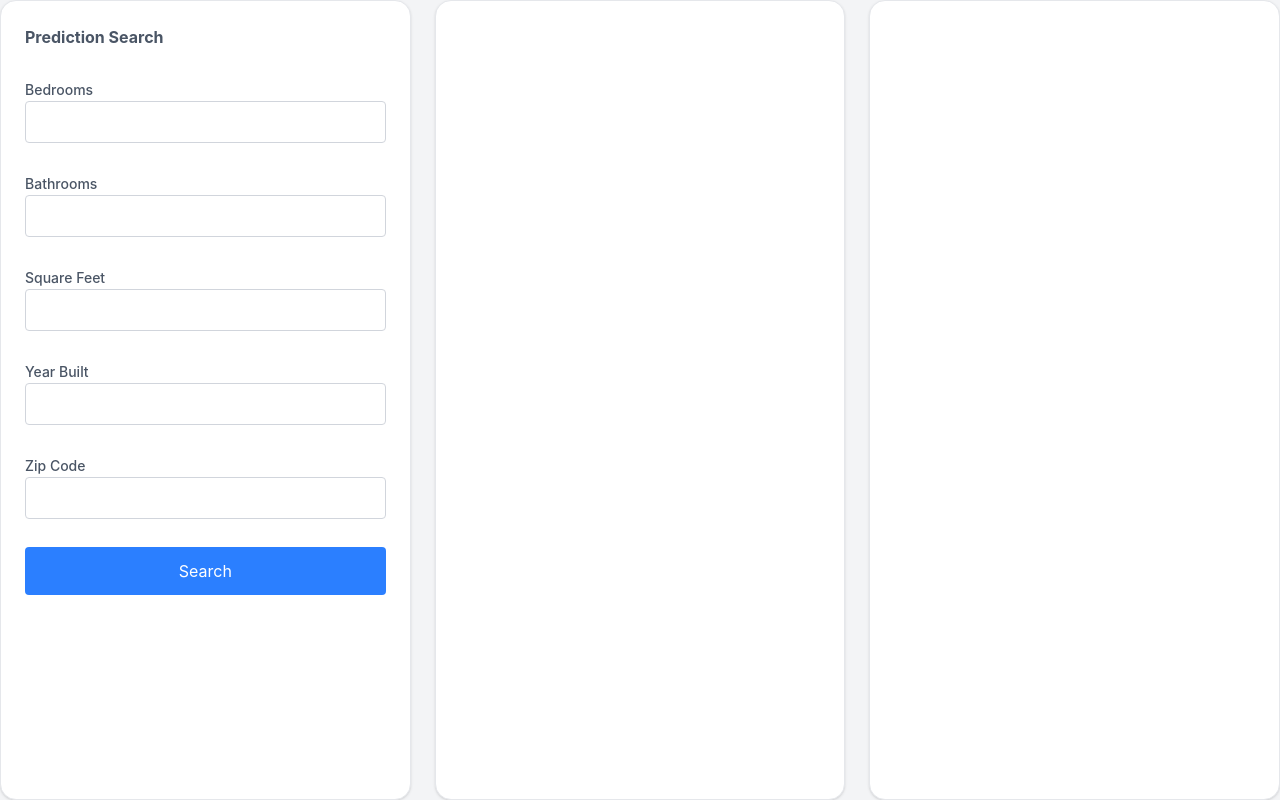
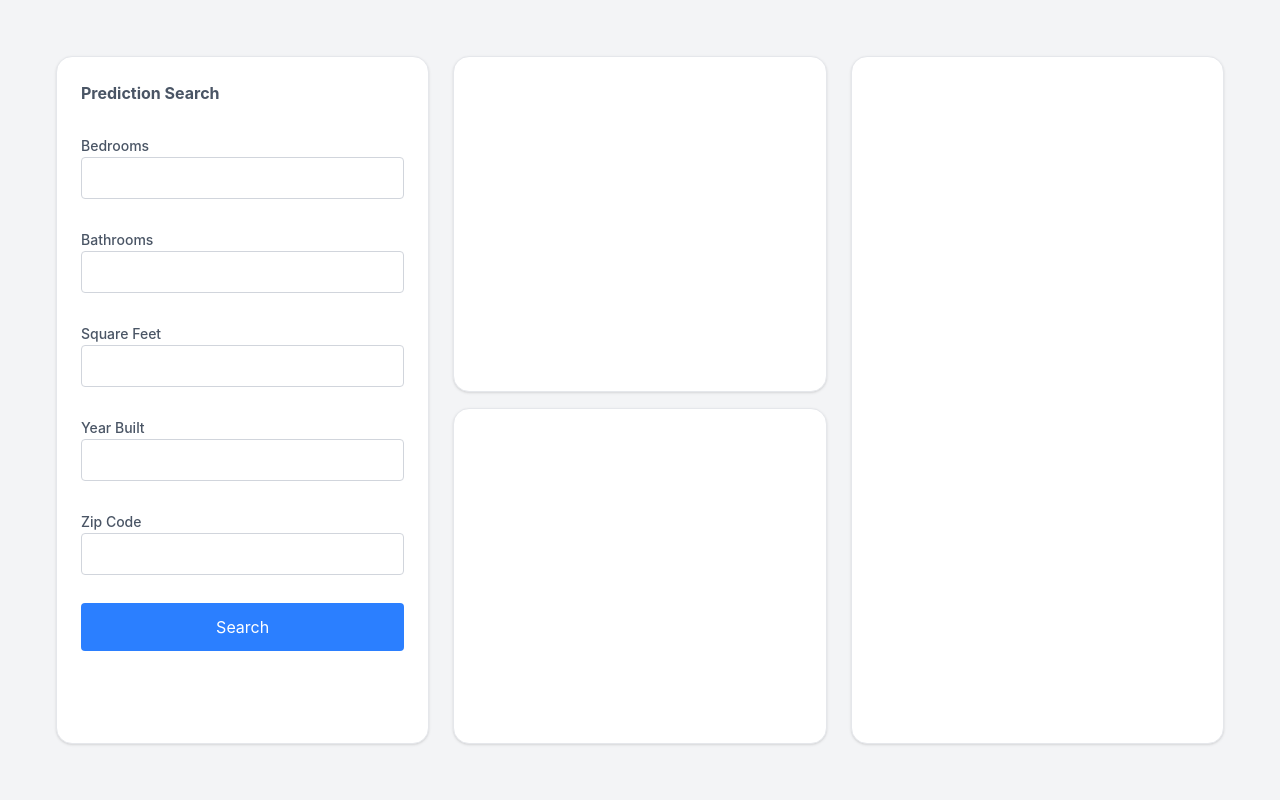
Before and after one commit to eobcre/ml-house-price, a React (Vite) app: page / in a window 1280 px wide. Built offline with nearby package versions, Linux system fonts and the light colour scheme.

Commit message:
refactor: fixed layout

```diff
--- a/src/App.tsx
+++ b/src/App.tsx
@@ -2,11 +2,14 @@ import PredictionInput from "./sections/PredictionInput";
 
 const App = () => {
   return (
-    <div className="grid grid-cols-1 gap-6 bg-gray-100 min-h-screen lg:grid-cols-3 lg:h-screen">
-      <div className="bg-white border border-gray-200 rounded-2xl shadow-sm p-6 lg:col-span-1">
+    <div className="grid grid-cols-1 gap-6 bg-gray-100 p-6 min-h-screen lg:grid-cols-3 lg:p-14 lg:h-screen">
+      <section className="bg-white border border-gray-200 rounded-2xl shadow-sm p-6 lg:col-span-1">
         <PredictionInput />
+      </section>
+      <div className="grid grid-rows-2 gap-4">
+        <section className="bg-white border border-gray-200 rounded-2xl shadow-sm p-6 lg:col-span-1"></section>
+        <section className="bg-white border border-gray-200 rounded-2xl shadow-sm p-6 lg: col-span-1"></section>
       </div>
-      <div className="bg-white border border-gray-200 rounded-2xl shadow-sm p-6 lg:col-span-1"></div>
       <div className="bg-white border border-gray-200 rounded-2xl shadow-sm p-6 lg:col-span-1"></div>
     </div>
   );
```
